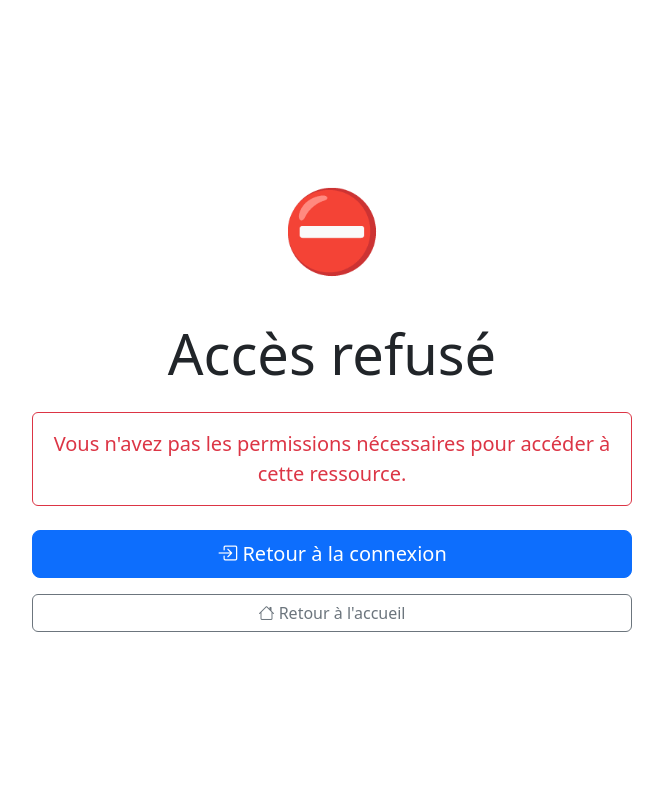
After one commit to AmrDroid-git/e-commerce-website, a Symfony app: template templates/bundles/TwigBundle/Exception/error403.html.twig in a window 1280 px wide. The commit adds this page. Shown: the whole page, without its empty margins (308-971 px from the left). Run offline with Twig, Linux system fonts and the light colour scheme; the template is opened without the code that fills it, so the values that code supplies are empty; some libraries are stand-ins or nearby versions.

Commit message:
error handling

```diff
--- a/src/Controller/AuthController.php
+++ b/src/Controller/AuthController.php
@@ -13,9 +13,9 @@ final class AuthController extends AbstractController
     #[Route(path: '/login', name: 'app_login')]
     public function login(AuthenticationUtils $authenticationUtils): Response
     {
-        // if ($this->getUser()) {
-        //     return $this->redirectToRoute('target_path');
-        // }
+         if ($this->getUser()) {
+            return $this->redirectToRoute('app_dashboard');
+         }
 
         // get the login error if there is one
         $error = $authenticationUtils->getLastAuthenticationError();
--- a/src/Entity/User.php
+++ b/src/Entity/User.php
@@ -81,8 +81,9 @@ class User implements UserInterface, PasswordAuthenticatedUserInterface
     public function getRoles(): array
     {
         $roles = $this->roles;
-        // guarantee every user at least has ROLE_USER
+
         $roles[] = 'ROLE_USER';
+        if (in_array('ROLE_ADMIN', $roles)) {return ['ROLE_ADMIN'];}
 
         return array_unique($roles);
     }
--- a/templates/admin_dashboard/index.html.twig
+++ b/templates/admin_dashboard/index.html.twig
@@ -42,7 +42,7 @@
                 <span class="badge bg-danger rounded-circle position-absolute top-0 start-100 translate-middle p-1">3</span>
             </div>
 
-            <a href="#" class="btn btn-outline-light btn-sm"><i class="fas fa-sign-out-alt"></i> Logout</a>
+            <a href="{{ path('app_logout') }}" class="btn btn-outline-light btn-sm"><i class="fas fa-sign-out-alt"></i> Logout</a>
         </div>
     </div>
 </nav>
--- /dev/null
+++ b/templates/bundles/TwigBundle/Exception/error403.html.twig
@@ -0,0 +1,45 @@
+{% extends 'base.html.twig' %}
+
+{% block title %}Accès refusé{% endblock %}
+
+{% block stylesheets %}
+    {{ parent() }}
+    <link href="https://cdn.jsdelivr.net/npm/bootstrap@5.3.0/dist/css/bootstrap.min.css" rel="stylesheet">
+    <style>
+        .access-denied-container {
+            height: 100vh;
+            display: flex;
+            flex-direction: column;
+            justify-content: center;
+            max-width: 600px;
+            margin: 0 auto;
+        }
+        .access-denied-icon {
+            font-size: 5rem;
+            margin-bottom: 2rem;
+            color: #dc3545;
+        }
+    </style>
+{% endblock %}
+
+{% block body %}
+    <div class="access-denied-container text-center py-5">
+        <div class="access-denied-icon">⛔</div>
+        <h1 class="display-4 mb-4">Accès refusé</h1>
+
+        <div class="card border-danger mb-4">
+            <div class="card-body text-danger">
+                <p class="lead mb-0">Vous n'avez pas les permissions nécessaires pour accéder à cette ressource.</p>
+            </div>
+        </div>
+
+        <div class="d-grid gap-3">
+            <a href="{{ path('app_login') }}" class="btn btn-primary btn-lg">
+                <i class="bi bi-box-arrow-in-right"></i> Retour à la connexion
+            </a>
+            <a href="{{ path('app_home') }}" class="btn btn-outline-secondary">
+                <i class="bi bi-house"></i> Retour à l'accueil
+            </a>
+        </div>
+    </div>
+{% endblock %}
--- a/templates/dashboard/index.html.twig
+++ b/templates/dashboard/index.html.twig
@@ -40,7 +40,7 @@
                 <span class="badge bg-danger rounded-circle position-absolute top-0 start-100 translate-middle p-1">3</span>
             </div>
 
-            <a href="#" class="btn btn-outline-light btn-sm"><i class="fas fa-sign-out-alt"></i> Logout</a>
+            <a href="{{ path('app_logout') }}" class="btn btn-outline-light btn-sm"><i class="fas fa-sign-out-alt"></i> Logout</a>
         </div>
     </div>
 </nav>
```
Also changed, not shown: src/Controller/AdminDashboardController.php (+6 -5 lines), src/Controller/ErrorController.php (added, +15 -0 lines), src/Controller/RoleController.php (+7 -8 lines), src/Exception/AccessDeniedException.php (added, +12 -0 lines), src/Security/AuthAuthenticator.php (+14 -1 lines), 1 other file.
